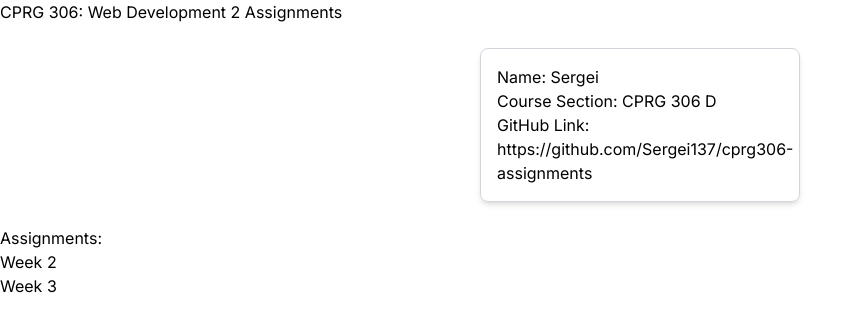
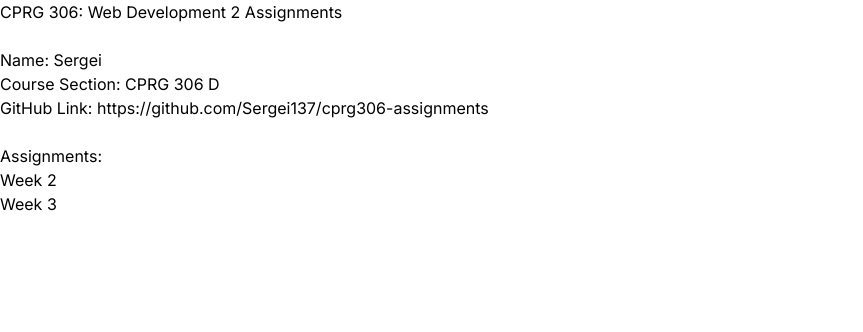
Before and after one commit to Sergei137/cprg306, a Next.js app: page / in a window 1280 px wide. Shown: the top 332 px of the page, without its empty margins (0-863 px from the left). Built offline with nearby package versions, Linux system fonts and the light colour scheme.

Commit message:
removed styling from StudentInfo.js, functionality remains the same.

```diff
--- a/app/StudentInfo.js
+++ b/app/StudentInfo.js
@@ -4,7 +4,7 @@ import Link from 'next/link';
 
 export default function StudentInfo() {
 return (
-    <div className="border border-gray-300 p-4 rounded-lg shadow-md max-w-xs mx-auto">
+    <div>
         <p>Name: Sergei</p>
         <p>Course Section: CPRG 306 D</p>
         <p>GitHub Link: <Link href="https://github.com/Sergei137/cprg306-assignments" target="_blank">https://github.com/Sergei137/cprg306-assignments</Link></p>
```
